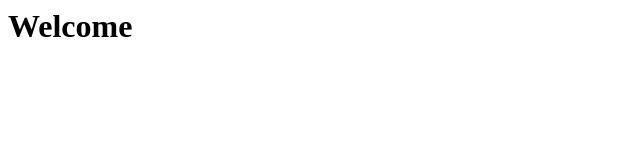
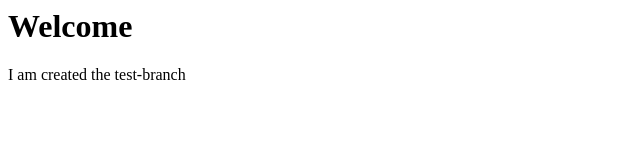
Before and after one commit to dhinaTartlabs/test-git, a plain HTML site: page index.html in a window 1280 px wide. Shown: the whole page, without its empty margins (0-640 px from the left). Drawn offline with Linux system fonts and the light colour scheme.

Commit message:
created test-branch

```diff
--- a/index.html
+++ b/index.html
@@ -3,5 +3,6 @@
         <h1>
             Welcome
         </h1>
+        <span> I am created the test-branch </span>
     </body>
 </html>
```
